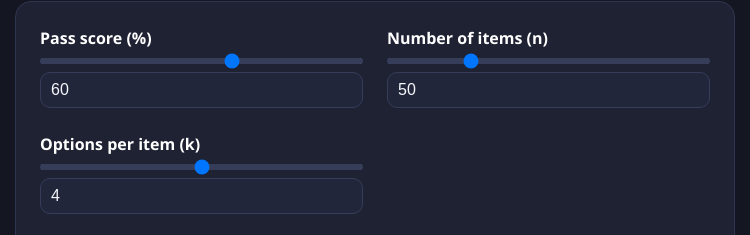
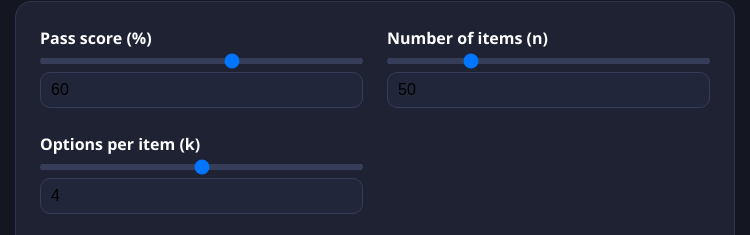
Before and after one commit to gloignon/guesstopass, a plain HTML site: page index.html in a window 1280 px wide. Shown: the part 135-370 px from the top of the page, 265-1015 px from the left. Drawn offline with Linux system fonts and the light colour scheme.

Commit message:
Remove color property from button styles
Removed color property from button styles.

```diff
--- a/index.html
+++ b/index.html
@@ -70,7 +70,6 @@
     border-radius: 10px;
     border: 1px solid #363d59;
     background: #22263a;
-    color: #f5f6fa;
     font-size: 1rem;
     box-sizing: border-box;
   }
```
